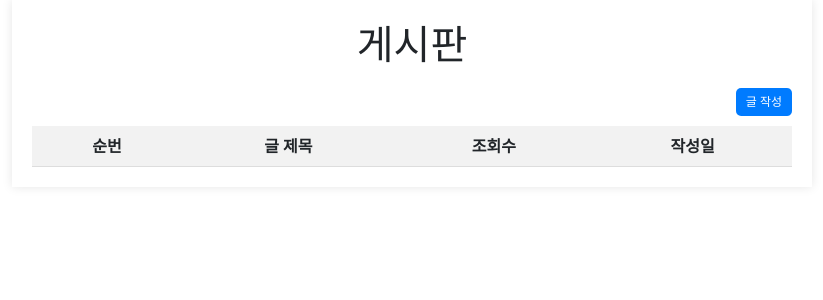
After one commit to hjn5018/jeom-me-choo, a Flask app: template templates/test.html in a window 1280 px wide. The commit adds this page. Shown: the top 300 px of the page, without its empty margins (228-1051 px from the left). Run offline with Flask 3, Linux system fonts and the light colour scheme; the template is opened without the code that fills it, so the values that code supplies are empty.

Commit message:
app.py templates -u 수정

```diff
--- a/app.py
+++ b/app.py
@@ -120,8 +120,8 @@
 
 
 # 로그인
-@app.route('/login_member', methods=['POST'])
-def login_member():
+@app.route('/member_login', methods=['POST'])
+def member_login():
     print(111, request.form['prev_url'])
     member_login_id = request.form['member_login_id']
     password = request.form['password']
--- a/templates/header.html
+++ b/templates/header.html
@@ -25,11 +25,11 @@
     </div>
 
     <!-- 로그인 modal -->
-    <form id="frm_login" action="{{ url_for('login_member') }}" method="post">
+    <form id="frm_login" action="{{ url_for('member_login') }}" method="post">
         <input type="hidden" value="{{ request.path }}" name="prev_url">
         <div class="modal fade" tabindex="-1" role="dialog" id="modalLogin">
             <div class="modal-dialog" role="document">
-                <div class="modal-content rounded-4 shadow">
+                <div class="modal-content rounded-4 shadow" style="color:black">
                     <div class="modal-header p-5 pb-4 border-bottom-0">
                         <h1 class="fw-bold mb-0 fs-2">로그인</h1>
                         <button type="button" class="btn-close" data-bs-dismiss="modal" aria-label="Close"></button>
@@ -56,7 +56,7 @@
         </div>
     </form>
 
-    <form id="frm_join" action="{{ url_for('join_member') }}" method="post">
+    <form id="frm_join" action="{{ url_for('member_add') }}" method="post">
         <!-- 회원가입 modal -->
         <div class="modal fade" tabindex="-1" role="dialog" id="modalJoin">
             <div class="modal-dialog" role="document">
--- /dev/null
+++ b/templates/test.html
@@ -0,0 +1,96 @@
+<!DOCTYPE html>
+<html lang="en">
+<head>
+    <meta charset="UTF-8">
+    <meta name="viewport" content="width=device-width, initial-scale=1">
+    <title>제목</title>
+    <link href="https://cdn.jsdelivr.net/npm/bootstrap@5.3.3/dist/css/bootstrap.min.css" rel="stylesheet"
+          integrity="sha384-QWTKZyjpPEjISv5WaRU9OFeRpok6YctnYmDr5pNlyT2bRjXh0JMhjY6hW+ALEwIH" crossorigin="anonymous">
+    <style>
+        .board-container {
+            max-width: 800px;
+            margin: auto;
+            background: white;
+            padding: 20px;
+            box-shadow: 0 0 10px rgba(0, 0, 0, 0.1);
+        }
+        table {
+            width: 100%;
+            border-collapse: collapse;
+            margin-top: 10px;
+        }
+        th, td {
+            text-align: center;
+            padding: 8px;
+            border-bottom: 1px solid #ddd;
+        }
+        th {
+            background-color: #f2f2f2;
+        }
+        tr:hover {
+            background-color: #f5f5f5;
+        }
+        .write-button {
+            float: right; /* 변경됨 */
+            margin: 0 0 10px; /* 상단 마진 제거 및 하단 마진 조정 */
+            padding: 5px 10px; /* 버튼 크기 조정 */
+            font-size: 12px; /* 글씨 크기 조정 */
+            background-color: #007bff;
+            color: white;
+            border: none;
+            border-radius: 5px;
+            cursor: pointer;
+            text-align: center;
+            text-decoration: none;
+        }
+        .header-title {
+            text-align: center;
+            margin-bottom: 20px;
+        }
+    </style>
+</head>
+<body>
+    <div class="board-container">
+        <!-- "게시판" 제목을 가운데로 정렬 -->
+        <div class="header-title">
+            <h1>게시판</h1>
+        </div>
+        <!-- "글 작성" 버튼을 오른쪽으로 정렬 -->
+        <div class="text-end">
+            <a href="#" class="write-button">글 작성</a>
+        </div>
+        <table class="mt-3">
+            <thead>
+                <tr>
+                    <th>순번</th>
+                    <th>글 제목</th>
+                    <th>조회수</th>
+                    <th>작성일</th>
+                </tr>
+            </thead>
+            <tbody id="postsTable">
+                <!-- 게시글 데이터가 여기에 들어갑니다. -->
+            </tbody>
+        </table>
+    </div>
+
+    <script>
+        function addPostsToTable() {
+            const tableBody = document.getElementById('postsTable');
+            posts.forEach(post => {
+                const row = `
+                    <tr>
+                        <td>${post.id}</td>
+                        <td>${post.title}</td>
+                        <td>${post.views}</td>
+                        <td>${post.date}</td>
+                    </tr>
+                `;
+                tableBody.innerHTML += row;
+            });
+        }
+
+        window.onload = addPostsToTable;
+    </script>
+</body>
+</html>
```
